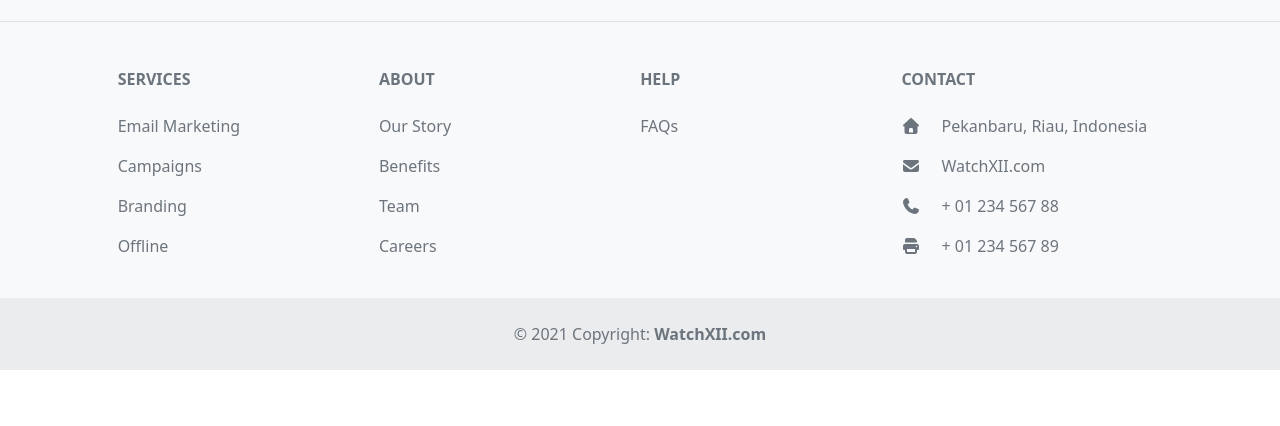
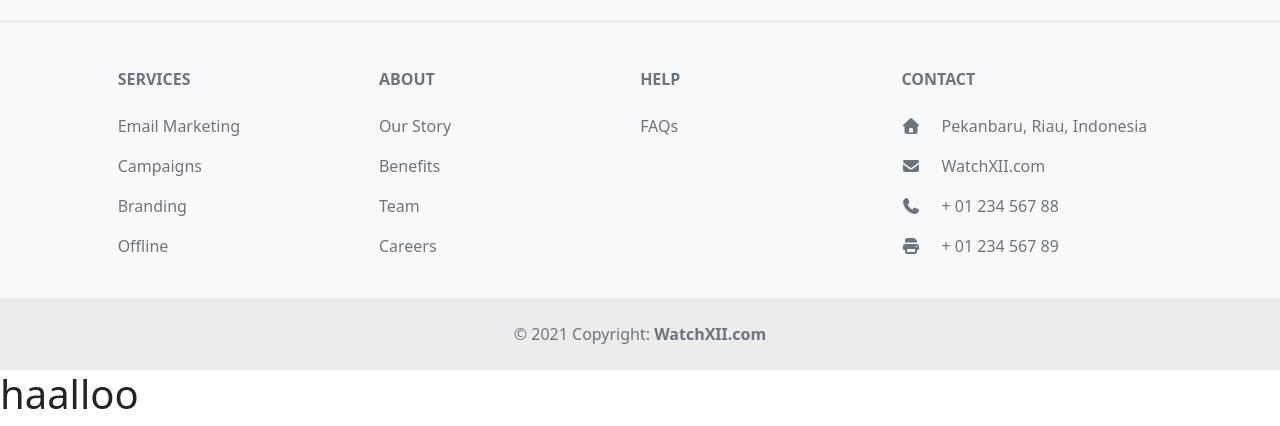
Before and after one commit to hadiid-studentcode/Website-WatchXII, a plain HTML site: page Website-WatchXII-master/index.html in a window 1280 px wide. Shown: the part 5118-5544 px from the top of the page. Before the commit the page ends 5488 px from the top, so only its background shows below. Drawn offline with nearby package versions, Linux system fonts and the light colour scheme; files whose address does not match are found by name.

Commit message:
Update index.html

```diff
--- a/Website-WatchXII-master/index.html
+++ b/Website-WatchXII-master/index.html
@@ -337,6 +337,7 @@
                     style="height: 50px;"></a>
         </li>
     </ul> -->
+    <h1>haalloo</h1>
 
     <script src="/docs/5.1/dist/js/bootstrap.bundle.min.js" integrity="sha384-ka7Sk0Gln4gmtz2MlQnikT1wXgYsOg+OMhuP+IlRH9sENBO0LRn5q+8nbTov4+1p" crossorigin="anonymous"></script>
     <script src="https://cdn.jsdelivr.net/npm/bootstrap@5.1.3/dist/js/bootstrap.bundle.min.js" integrity="sha384-ka7Sk0Gln4gmtz2MlQnikT1wXgYsOg+OMhuP+IlRH9sENBO0LRn5q+8nbTov4+1p" crossorigin="anonymous"></script>
```
